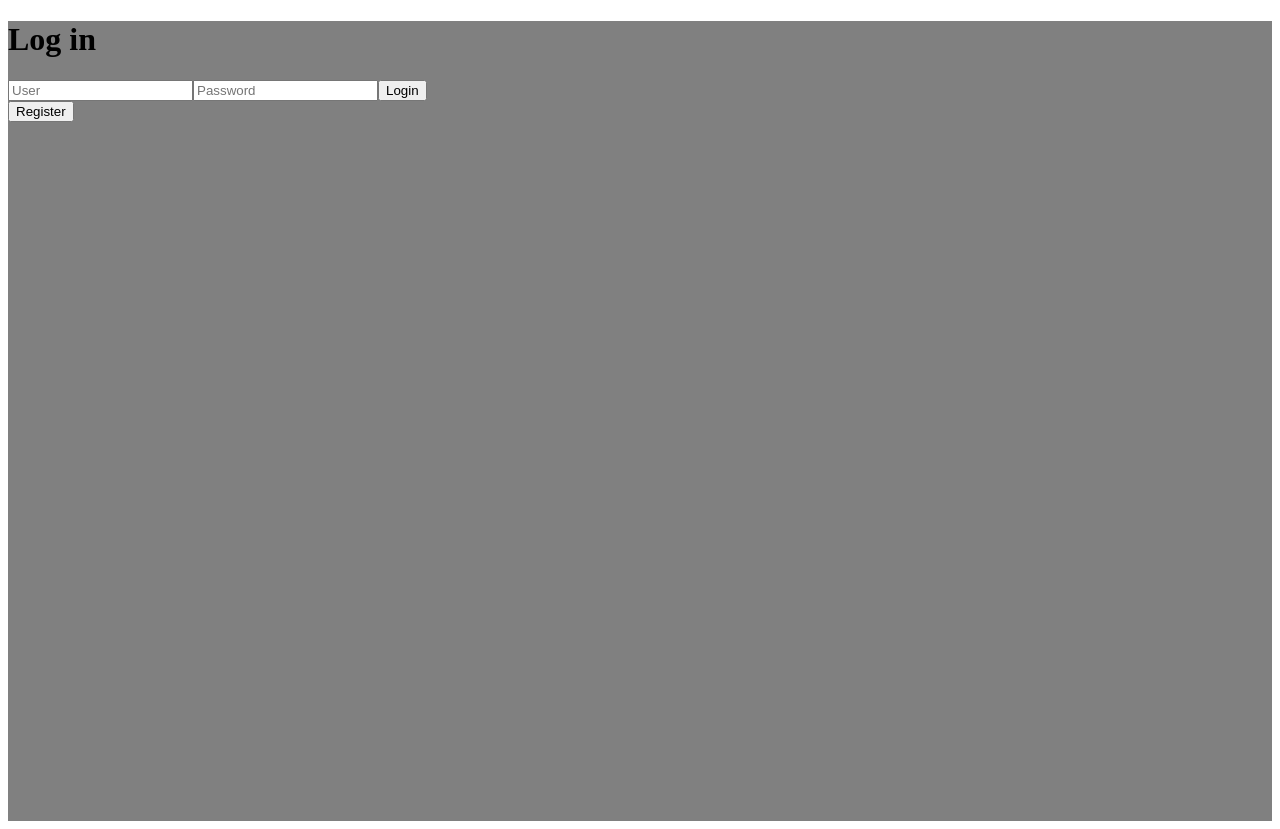
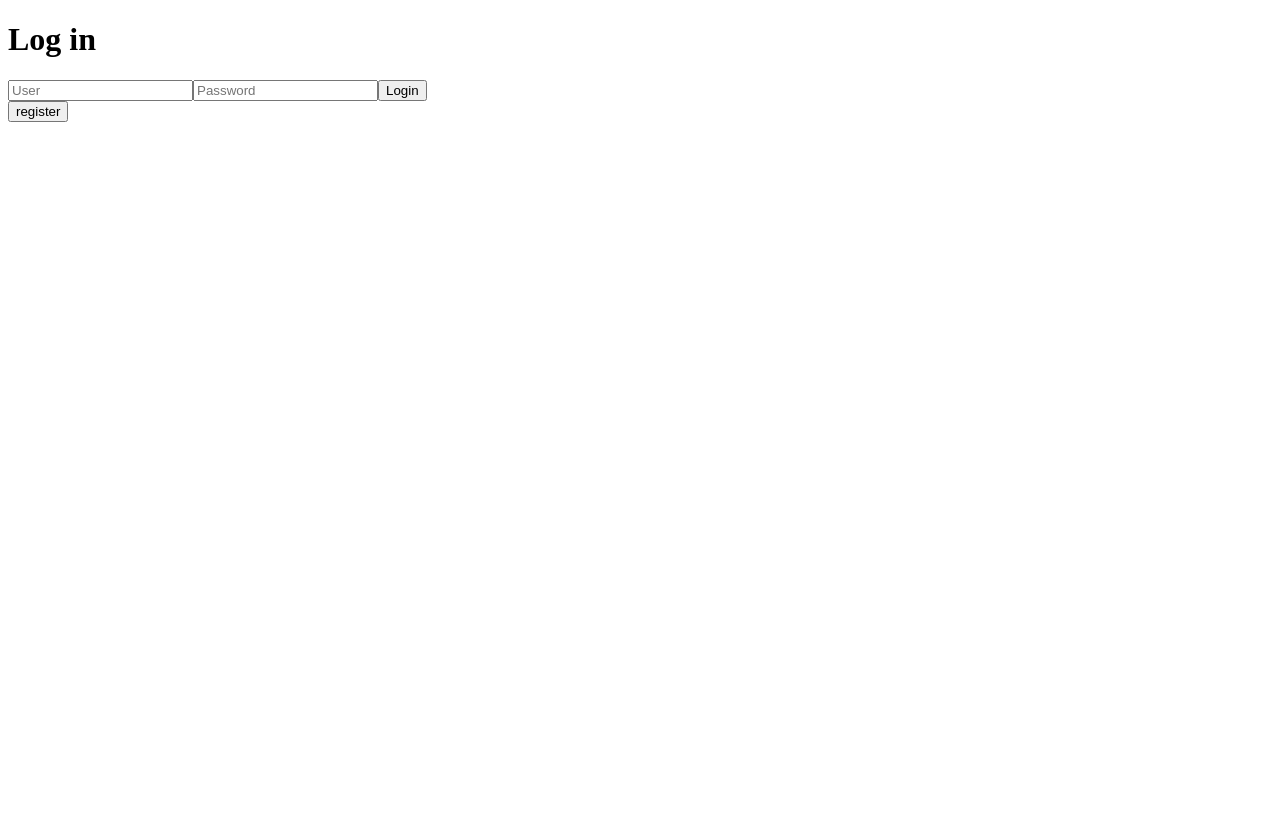
Before and after one commit to enodrac/kuepa-chat, a React (Create React App) app in the folder client/: page / in a window 1280 px wide. After the commit the page ends 800 px from the top, so only its background shows below. Built offline with nearby package versions, Linux system fonts and the light colour scheme; no server answers.

Commit message:
ordenando el codigo

```diff
--- a/client/src/components/chat/Chat.js
+++ b/client/src/components/chat/Chat.js
@@ -113,8 +113,7 @@ export default function Chat() {
                         {allMsgByUser.map((msg, i) => (
                             <div key={i}>
                                 <label>
-                                    {msg.date.split(' ').pop()} {msg.user === userStore.user ? 'you' : msg.user} {msg.admin ? 'admin' : null}:{' '}
-                                    {msg.content}
+                                    {msg.date} {msg.user === userStore.user ? 'you' : msg.user} {msg.admin ? 'admin' : null}: {msg.content}
                                 </label>
                             </div>
                         ))}
--- a/client/src/components/landing/Landing.js
+++ b/client/src/components/landing/Landing.js
@@ -2,121 +2,26 @@
 import React, {useEffect, useState} from 'react';
 import styles from './Landing.module.css';
 import {useHistory} from 'react-router-dom';
-import {createUser, getUser} from '../../redux/actions/index';
 import {authenticate} from '../../utils';
-import {useDispatch} from 'react-redux';
+import Login from '../login/Login';
+import Register from '../register/Register';
 
 export default function Landing() {
     const history = useHistory();
-    const dispatch = useDispatch();
 
-    const [user, setUser] = useState({fullname: '', user: '', password: '', student: true, admin: false});
-    const [view, setView] = useState({error: false, step: 'login', found: false});
+    const [view, setView] = useState(true);
 
     useEffect(() => {
         if (authenticate()) history.push('/chat');
         else sessionStorage.clear();
     }, []);
 
-    function handleChange(e) {
-        setUser({...user, [e.target.name]: e.target.value});
-    }
-
-    function handleLogin(e) {
-        setView('loading');
-        e.preventDefault();
-        getUser(user)
-            .then((res) => {
-                if (res.data.user) {
-                    sessionStorage.setItem('userName', res.data.user);
-                    dispatch({type: 'SET_USER', payload: res.data});
-                    history.push('/chat');
-                } else {
-                    setView({...view, step: 'login', error: true});
-                }
-            })
-            .catch((error) => console.log('error get user', error));
-    }
-
-    function handleCreate(e) {
-        e.preventDefault();
-        createUser(user)
-            .then((res) => {
-                if (res.data) {
-                    handleLogin(e);
-                } else {
-                    setView({...view, step: 'register', found: true});
-                }
-            })
-            .catch((err) => console.log('error create user', err));
-    }
-
     return (
-        <div style={{backgroundColor: 'grey', height: '100vh'}}>
-            {view.step === 'login' ? (
-                <div>
-                    <h1>Log in</h1>
-                    <form onSubmit={handleLogin}>
-                        <input onChange={handleChange} type="text" name="user" placeholder="User" value={user.user} required />
-                        <input onChange={handleChange} type="password" name="password" placeholder="Password" value={user.password} required />
-                        <input className={styles.nav_button} type="submit" value="Login" />
-                    </form>
-                    {view.error ? (
-                        <div>
-                            <label className={styles.error}>User not found</label>
-                        </div>
-                    ) : null}
-
-                    <button
-                        className={styles.nav_button}
-                        onClick={() => {
-                            setView({...view, error: false, step: 'register'});
-                            setUser({fullname: '', user: '', password: '', student: true, admin: false});
-                        }}
-                    >
-                        Register
-                    </button>
-                </div>
-            ) : null}
-
-            {view.step === 'register' ? (
-                <div>
-                    <h1>Register Account</h1>
-                    <form onSubmit={handleCreate}>
-                        <input onChange={handleChange} type="text" name="fullname" placeholder="Full name" value={user.fullname} required />
-                        <input onChange={handleChange} type="text" name="user" placeholder="User" value={user.user} required />
-                        <input onChange={handleChange} type="password" name="password" placeholder="Password" value={user.password} required />
-                        <select
-                            onChange={(e) =>
-                                e.target.value ? setUser({...user, student: false, admin: true}) : setUser({...user, student: true, admin: false})
-                            }
-                        >
-                            <option value={false}>Student</option>
-                            <option value={true}>Administrator</option>
-                        </select>
-                        <input className={styles.nav_button} type="submit" value="Register" />
-                    </form>
-                    {view.found ? (
-                        <div>
-                            <label className={styles.error}>This user {user.user} already exist</label>
-                        </div>
-                    ) : null}
-                    <button
-                        className={styles.nav_button}
-                        onClick={() => {
-                            setView({...view, found: false, step: 'login'});
-                            setUser({fullname: '', user: '', password: '', student: true, admin: false});
-                        }}
-                    >
-                        Login
-                    </button>
-                </div>
-            ) : null}
-            {view.step === 'loading' ? (
-                <div>
-                    <h1>cargando...</h1>
-                </div>
-            ) : null}
+        <div>
+            {view ? <Login /> : <Register />}
+            <button className={styles.nav_button} onClick={() => setView(!view)}>
+                {view ? 'register' : 'login'}
+            </button>
         </div>
     );
 }
--- /dev/null
+++ b/client/src/components/login/Login.js
@@ -0,0 +1,43 @@
+import React, {useState} from 'react';
+import styles from './Login.module.css';
+import {useDispatch} from 'react-redux';
+import {useHistory} from 'react-router-dom';
+import {login} from '../../utils';
+
+export default function Login() {
+    const dispatch = useDispatch();
+    const history = useHistory();
+
+    const [user, setUser] = useState({user: '', password: ''});
+    const [error, setError] = useState(false);
+
+    function handleChange(e) {
+        setUser({...user, [e.target.name]: e.target.value});
+    }
+    function handleLogin(e) {
+        e.preventDefault();
+        login(user)
+            .then((res) => {
+                if (res) {
+                    dispatch({type: 'SET_USER', payload: res});
+                    history.push('/chat');
+                } else throw new Error();
+            })
+            .catch((error) => setError(true));
+    }
+    return (
+        <div>
+            <h1>Log in</h1>
+            <form onSubmit={handleLogin}>
+                <input onChange={handleChange} type="text" name="user" placeholder="User" value={user.user} required />
+                <input onChange={handleChange} type="password" name="password" placeholder="Password" value={user.password} required />
+                <input className={styles.nav_button} type="submit" value="Login" />
+            </form>
+            {error ? (
+                <div>
+                    <label className={styles.error}>User not found</label>
+                </div>
+            ) : null}
+        </div>
+    );
+}
--- /dev/null
+++ b/client/src/components/register/Register.js
@@ -0,0 +1,44 @@
+import React, {useState} from 'react';
+import styles from './Register.module.css';
+import {register} from '../../utils';
+
+export default function Register() {
+    const [user, setUser] = useState({fullname: '', user: '', password: '', student: true, admin: false});
+    const [error, setError] = useState(false);
+
+    function handleChange(e) {
+        setUser({...user, [e.target.name]: e.target.value});
+    }
+    function handleCreate(e) {
+        e.preventDefault();
+        register(user)
+            .then((res) => {
+                if (!res.data) throw new Error();
+            })
+            .catch((error) => setError(true));
+    }
+    return (
+        <div>
+            <h1>Register Account</h1>
+            <form onSubmit={handleCreate}>
+                <input onChange={handleChange} type="text" name="fullname" placeholder="Full name" value={user.fullname} required />
+                <input onChange={handleChange} type="text" name="user" placeholder="User" value={user.user} required />
+                <input onChange={handleChange} type="password" name="password" placeholder="Password" value={user.password} required />
+                <select
+                    onChange={(e) =>
+                        e.target.value ? setUser({...user, student: false, admin: true}) : setUser({...user, student: true, admin: false})
+                    }
+                >
+                    <option value={false}>Student</option>
+                    <option value={true}>Administrator</option>
+                </select>
+                <input className={styles.nav_button} type="submit" value="Register" />
+            </form>
+            {error ? (
+                <div>
+                    <label className={styles.error}>This user {user.user} already exist</label>
+                </div>
+            ) : null}
+        </div>
+    );
+}
--- a/client/src/utils.js
+++ b/client/src/utils.js
@@ -1,5 +1,31 @@
+import {getUser, createUser} from './redux/actions';
+
 export function authenticate(userStore) {
     let user = sessionStorage.getItem('userName');
-    if (user !== null && userStore.user) return true;
+    if (user !== null && userStore) return true;
     return false;
 }
+
+export async function login(user) {
+    try {
+        const res = await getUser(user);
+        if (res.data) {
+            sessionStorage.setItem('userName', res.data.user);
+            return res.data;
+        } else throw new Error();
+    } catch (error) {
+        return false;
+    }
+}
+
+export async function register(user) {
+    try {
+        const res = await createUser(user);
+        if (res.data) {
+            login(res.data.user);
+            return true;
+        } else throw new Error();
+    } catch (error) {
+        return false;
+    }
+}
```
Also changed, not shown: client/src/components/login/Login.module.css (added), client/src/components/register/Register.module.css (added), 2 other files (tests, documents, lock files or other folders).
